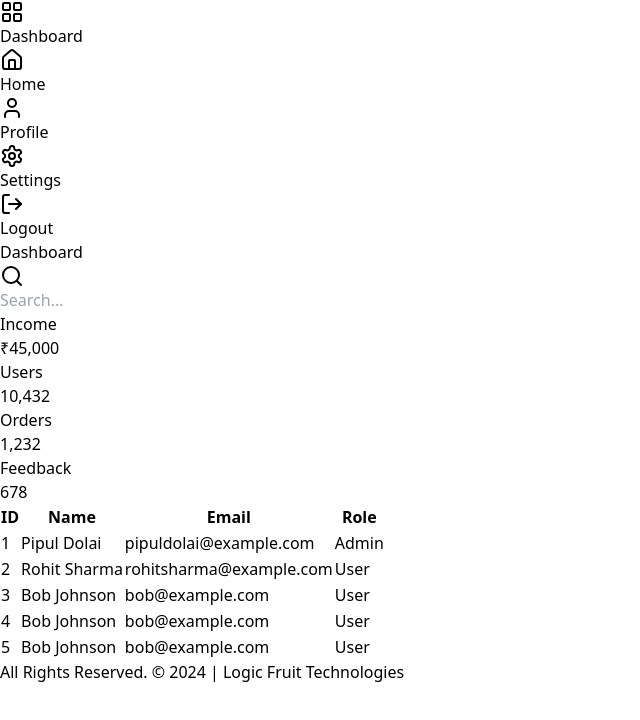
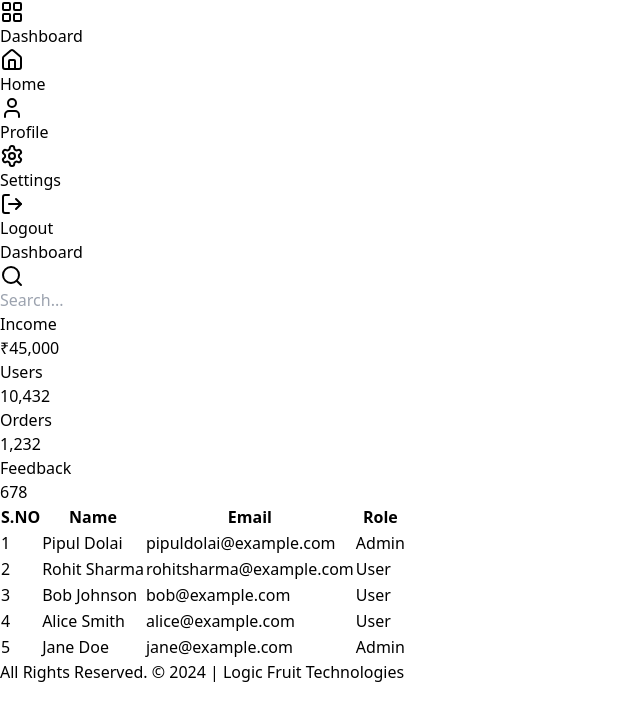
Before and after one commit to pipul014/react-dashboard, a React (Vite) app: page / in a window 1280 px wide. Shown: the top 720 px of the page, without its empty margins (0-640 px from the left). Built offline with nearby package versions, Linux system fonts and the light colour scheme.

Commit message:
my commit

```diff
--- a/src/components/Table.jsx
+++ b/src/components/Table.jsx
@@ -5,28 +5,31 @@ const Table = () => {
     { id: 1, name: "Pipul Dolai", email: "pipuldolai@example.com", role: "Admin" },
     { id: 2, name: "Rohit Sharma", email: "rohitsharma@example.com", role: "User" },
     { id: 3, name: "Bob Johnson", email: "bob@example.com", role: "User" },
-    { id: 4, name: "Bob Johnson", email: "bob@example.com", role: "User" },
-    { id: 5, name: "Bob Johnson", email: "bob@example.com", role: "User" },
+    { id: 4, name: "Alice Smith", email: "alice@example.com", role: "User" },
+    { id: 5, name: "Jane Doe", email: "jane@example.com", role: "Admin" },
   ];
 
   return (
-    <div className="overflow-x-auto">
+    <div className="overflow-x-auto shadow-lg rounded-lg">
       <table className="min-w-full table-auto">
-        <thead className="bg-teal-500 text-white">
+        <thead className="bg-teal-600 text-white text-lg">
           <tr>
-            <th className="px-4 py-2">ID</th>
-            <th className="px-4 py-2">Name</th>
-            <th className="px-4 py-2">Email</th>
-            <th className="px-4 py-2">Role</th>
+            <th className="px-6 py-3 text-left">S.NO</th>
+            <th className="px-6 py-3 text-left">Name</th>
+            <th className="px-6 py-3 text-left">Email</th>
+            <th className="px-6 py-3 text-left">Role</th>
           </tr>
         </thead>
         <tbody>
-          {data.map((item) => (
-            <tr key={item.id} className="border-b">
-              <td className="px-4 py-2">{item.id}</td>
-              <td className="px-4 py-2">{item.name}</td>
-              <td className="px-4 py-2">{item.email}</td>
-              <td className="px-4 py-2">{item.role}</td>
+          {data.map((item, index) => (
+            <tr
+              key={item.id}
+              className={`border-b ${index % 2 === 0 ? "bg-gray-50" : "bg-white"}`}
+            >
+              <td className="px-6 py-4">{item.id}</td>
+              <td className="px-6 py-4">{item.name}</td>
+              <td className="px-6 py-4">{item.email}</td>
+              <td className="px-6 py-4">{item.role}</td>
             </tr>
           ))}
         </tbody>
```
